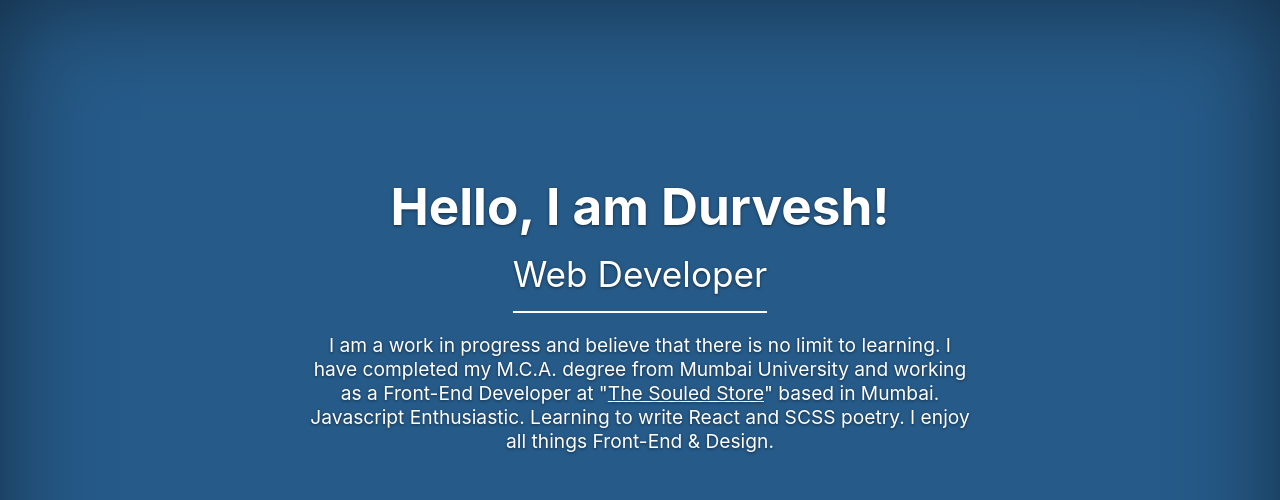
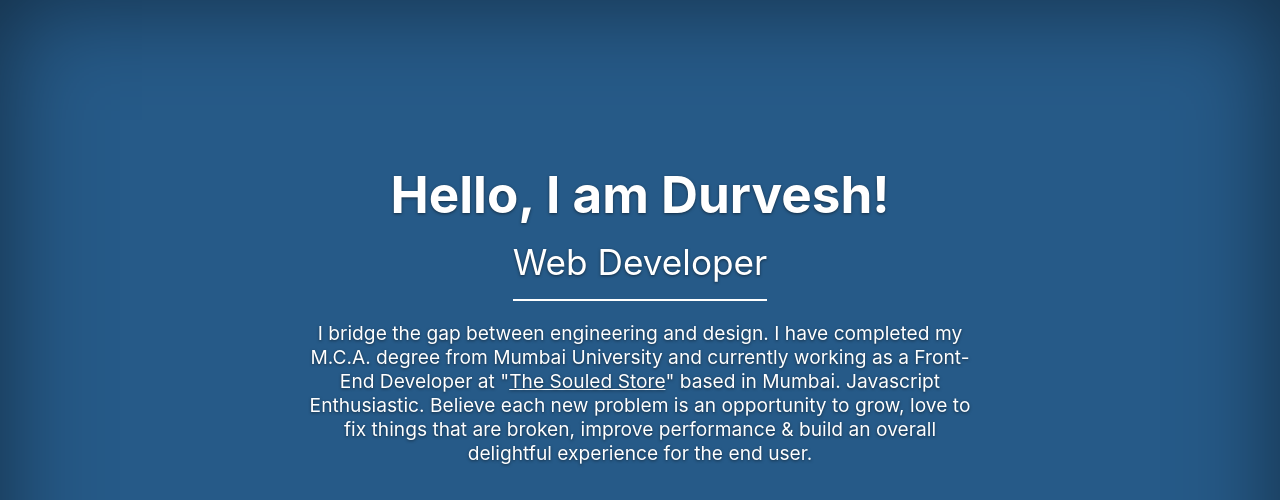
Before and after one commit to durveshmundhe/durveshmundhe.github.io, a plain HTML site: page index.html in a window 1280 px wide. Shown: the top 500 px of the page. Drawn offline with Linux system fonts and the light colour scheme.

Commit message:
content change, resume updated

```diff
--- a/index.html
+++ b/index.html
@@ -19,7 +19,7 @@
                 <h1 class="personal-info">Hello, I am Durvesh!</h1>
                 <h3 class="title">Web Developer</h3>
                 <p class="info">
-                    I am a work in progress and believe that there is no limit to learning. I have completed my M.C.A. degree from Mumbai University and working as a Front-End Developer at "<a class="link-ref" href="https://thesouledstore.com" target="_blank">The Souled Store</a>" based in Mumbai. Javascript Enthusiastic. Learning to write React and SCSS poetry. I enjoy all things Front-End & Design.
+                    I bridge the gap between engineering and design. I have completed my M.C.A. degree from Mumbai University and currently working as a Front-End Developer at "<a class="link-ref" href="https://thesouledstore.com" target="_blank">The Souled Store</a>" based in Mumbai. Javascript Enthusiastic. Believe each new problem is an opportunity to grow, love to fix things that are broken, improve performance & build an overall delightful experience for the end user.
                 </p>
             </div>
             <div class="link-container">
```
Also changed, not shown: 1 other file.
